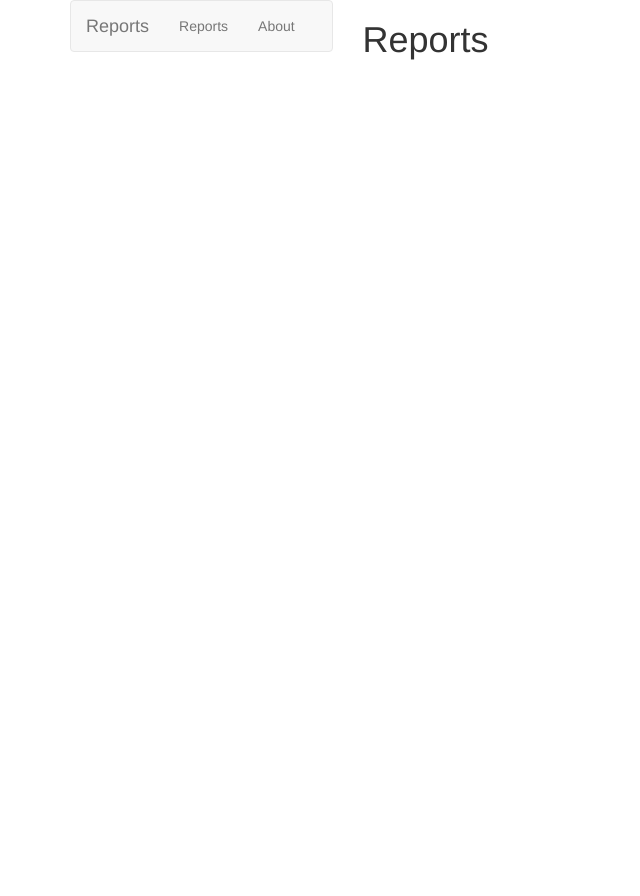
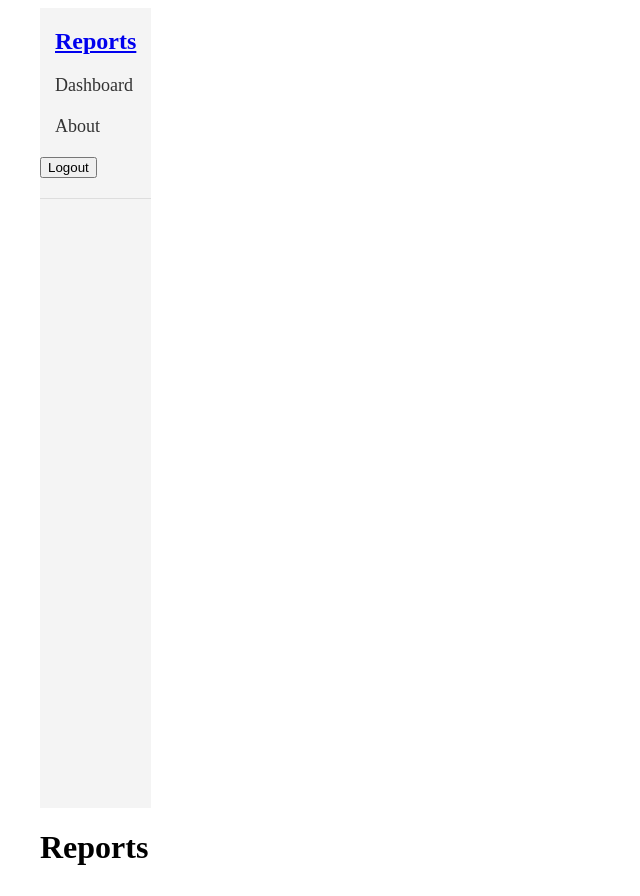
Before and after one commit to Axlotol78/Scanner24_WebApp, a plain HTML site: page frontend/reports.html in a window 1280 px wide. Shown: the whole page, without its empty margins (0-640 px from the left). Before the commit the page ends 800 px from the top, so only its background shows below. Drawn offline with nearby package versions, Linux system fonts and the light colour scheme; no server answers; sample sign-in values are in the browser's storage.

Commit message:
reports page update

```diff
--- /dev/null
+++ b/frontend/reports.css
@@ -0,0 +1,61 @@
+/* Custom Styles */
+.container {
+    max-width: 1200px;
+    margin: 0 auto;
+    display: flex;
+}
+
+.sidebar {
+    background-color: #f4f4f4;
+    height: 100vh;
+    flex-basis: 25%; /* Set sidebar width */
+}
+
+.col-md-9 {
+    flex-basis: 75%; /* Set main content width */
+}
+
+.navbar {
+    padding: 20px 0;
+    border-bottom: 1px solid #ddd;
+}
+
+.navbar-brand {
+    font-size: 24px;
+    font-weight: bold;
+    padding: 0 15px;
+}
+
+.navbar-nav {
+    list-style: none;
+    padding: 0;
+    margin: 15px 0;
+}
+
+.navbar-nav li {
+    margin-bottom: 10px;
+}
+
+.navbar-nav li a {
+    text-decoration: none;
+    color: #333;
+    font-size: 18px;
+    padding: 5px 15px;
+    display: block;
+}
+
+.logout-btn {
+    display: block;
+    margin-top: auto;
+    background-color: #333;
+    color: #fff;
+    border: none;
+    padding: 10px 20px;
+    font-size: 16px;
+    cursor: pointer;
+    width: calc(100% - 30px); /* Adjust width to account for padding */
+}
+
+.logout-btn:hover {
+    background-color: #555;
+}
--- a/frontend/reports.html
+++ b/frontend/reports.html
@@ -1,23 +1,24 @@
 <!DOCTYPE html>
-<html>
+<html lang="en">
 <head>
+    <meta charset="UTF-8">
+    <meta name="viewport" content="width=device-width, initial-scale=1.0">
     <title>Reports</title>
-    <link rel="stylesheet" href="https://maxcdn.bootstrapcdn.com/bootstrap/3.4.1/css/bootstrap.min.css">
+    <link rel="stylesheet" href="reports.css">
 </head>
 <body>
     <div class="container">
         <div class="row">
-            <div class="col-md-3">
-                <nav class="navbar navbar-default">
-                    <div class="container-fluid">
-                        <div class="navbar-header">
-                            <a class="navbar-brand" href="#">Reports</a>
-                        </div>
-                        <ul class="nav navbar-nav">
-                            <li><a href="reports.html">Reports</a></li>
-                            <li><a href="about.html">About</a></li>
-                        </ul>
+            <div class="col-md-3 sidebar">
+                <nav class="navbar">
+                    <div class="navbar-header">
+                        <a class="navbar-brand" href="#">Reports</a>
                     </div>
+                    <ul class="nav navbar-nav">
+                        <li><a href="dashboard.html">Dashboard</a></li>
+                        <li><a href="about.html">About</a></li>
+                    </ul>
+                    <button id="logout-btn">Logout</button>
                 </nav>
             </div>
             <div class="col-md-9">
--- a/frontend/reports.js
+++ b/frontend/reports.js
@@ -87,5 +87,12 @@ async function generateCharts() {
         console.error('There was a problem with the fetch operation:', error)
     }
 }
+function logout() {
+    localStorage.removeItem('auth');
+    window.location.href = 'index.html'; // Redirect to homepage
+}
+// logout-btn
+document.getElementById('logout-btn').addEventListener('click', logout)
+
 
 generateCharts()
```
